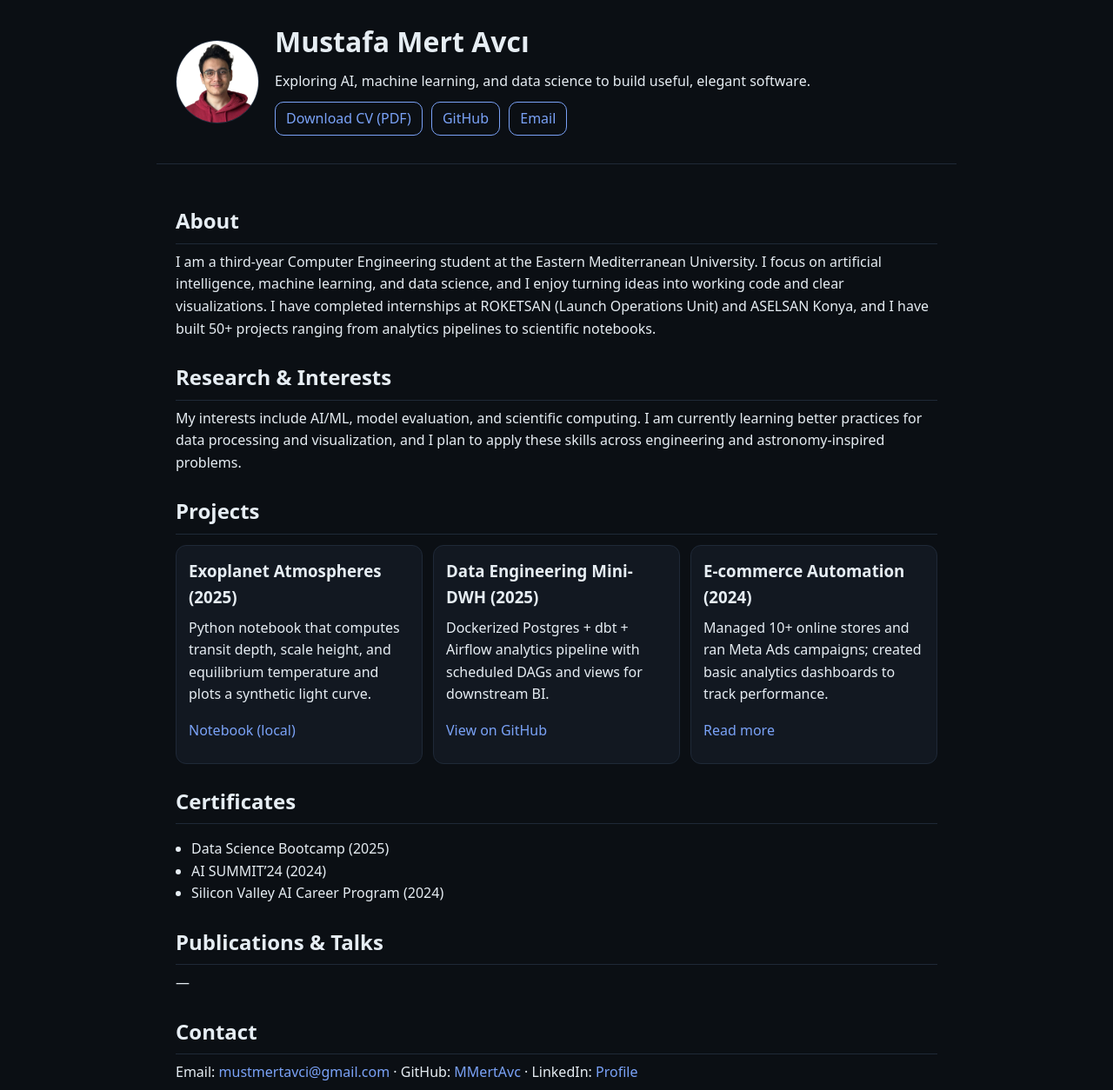
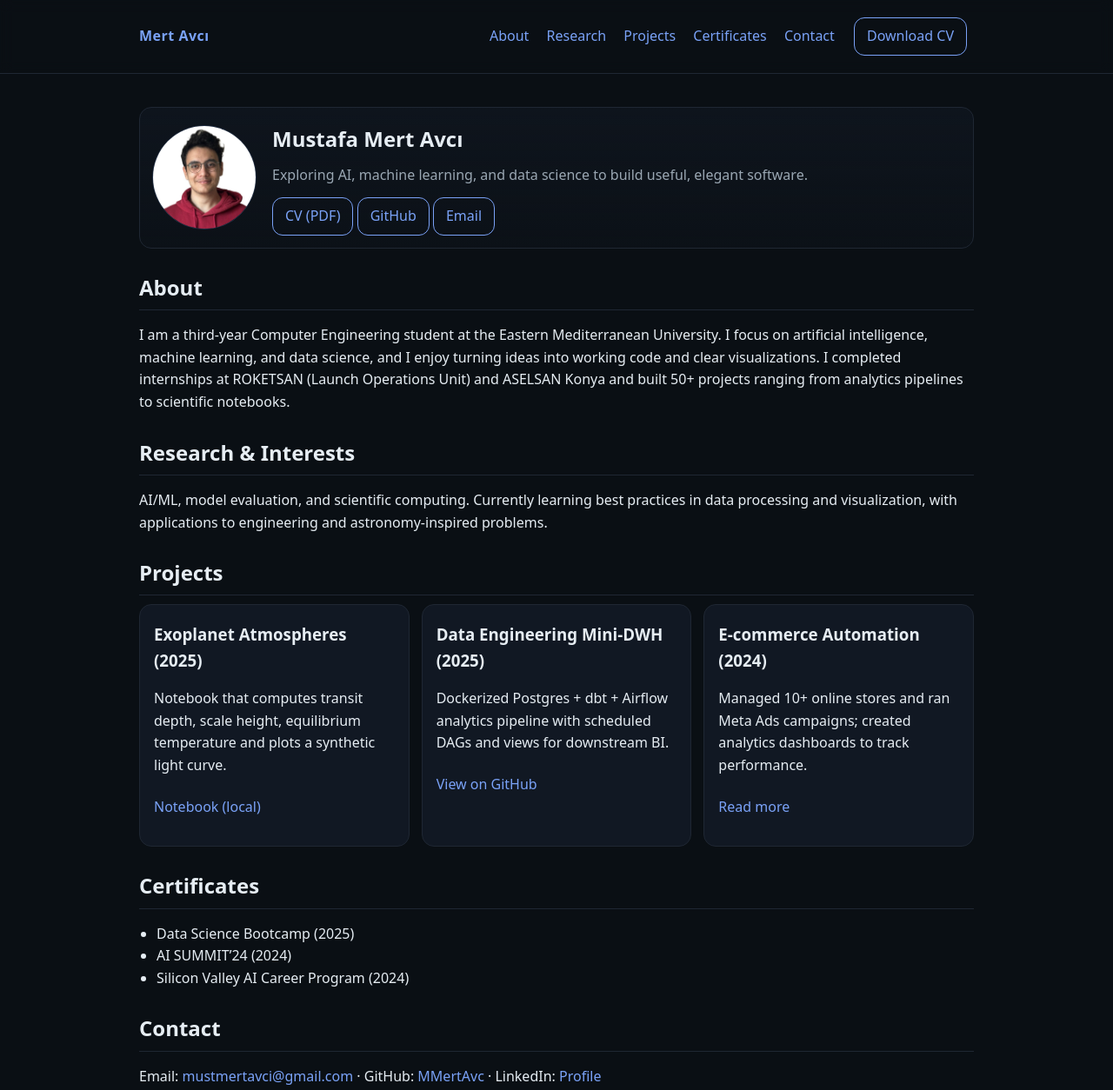
Before and after one commit to MMertAvc/MMertAvc.github.io, a plain HTML site: page index.html in a window 1280 px wide. Shown: the top 1254 px of the page at 87% size. Drawn offline with Linux system fonts and the light colour scheme.

Commit message:
Add files via upload

```diff
--- /dev/null
+++ b/assets/css/style.css
@@ -0,0 +1,28 @@
+:root{
+  --bg:#0a0f14; --fg:#e6edf3; --muted:#9aa7b3; --card:#111823; --acc:#7aa2f7; --line:#1f2733;
+}
+*{box-sizing:border-box} html,body{margin:0;padding:0}
+body{background:var(--bg);color:var(--fg);font:16px/1.6 system-ui,Segoe UI,Roboto,Helvetica,Arial}
+a{color:var(--acc);text-decoration:none} a:hover{text-decoration:underline}
+.container{max-width:1000px;margin:0 auto;padding:20px}
+.header{border-bottom:1px solid var(--line);position:sticky;top:0;background:rgba(10,15,20,.8);backdrop-filter:blur(8px);z-index:10}
+.header-inner{display:flex;align-items:center;justify-content:space-between;gap:14px}
+.brand{font-weight:800;letter-spacing:.5px}
+.nav a{margin:0 8px} .nav .btn{margin-left:10px}
+.btn{display:inline-block;border:1px solid var(--acc);padding:8px 14px;border-radius:12px}
+.btn.ghost{background:transparent}
+.hero{display:grid;grid-template-columns:120px 1fr;gap:18px;align-items:center;margin-top:18px;padding:14px;border:1px solid var(--line);border-radius:14px;background:linear-gradient(180deg, rgba(17,24,35,.6), rgba(17,24,35,.2))}
+.hero img{width:120px;height:120px;border-radius:50%;object-fit:cover;border:1px solid #223046}
+h1,h2,h3{margin:.2rem 0 .6rem}
+h2{margin-top:26px;border-bottom:1px solid var(--line);padding-bottom:6px}
+.tag{color:var(--muted);margin:.3rem 0 .8rem}
+.grid{display:grid;grid-template-columns:repeat(auto-fit,minmax(260px,1fr));gap:14px}
+.card{background:var(--card);border:1px solid var(--line);border-radius:14px;padding:16px;min-height:160px}
+.link{display:inline-block;margin-top:6px}
+.bullets{padding-left:20px}
+.footer{border-top:1px solid var(--line);margin-top:28px;background:#0b1219}
+.footer p{margin:0;padding:16px 0;text-align:center;opacity:.8}
+@media(max-width:640px){
+  .hero{grid-template-columns:1fr}
+  .nav a{margin:0 6px}
+}
--- a/index.html
+++ b/index.html
@@ -3,61 +3,74 @@
 <head>
   <meta charset="utf-8">
   <meta name="viewport" content="width=device-width, initial-scale=1">
-  <title>Mustafa Mert Avcı — Personal Website</title>
-  <meta name="description" content="Computer Engineering student exploring AI, ML, and data science through hands-on projects.">
-  <link rel="stylesheet" href="style.css">
+  <title>Mustafa Mert Avcı — Portfolio</title>
+  <meta name="description" content="AI/ML & Data Science projects, CV, and contact for Mustafa Mert Avcı.">
+  <link rel="stylesheet" href="assets/css/style.css">
 </head>
 <body>
-  <header class="wrap hero">
-    <img src="assets/me.jpg" alt="Portrait of Mustafa Mert Avcı" class="avatar">
-    <div>
-      <h1>Mustafa Mert Avcı</h1>
-      <p class="tagline">Exploring AI, machine learning, and data science to build useful, elegant software.</p>
-      <p class="links">
-        <a class="btn" href="cv/Mustafa_Mert_Avci_CV.pdf" target="_blank" rel="noopener">Download CV (PDF)</a>
-        <a class="btn ghost" href="https://github.com/MMertAvc" target="_blank" rel="noopener">GitHub</a>
-        <a class="btn ghost" href="mailto:mustmertavci@gmail.com">Email</a>
-      </p>
+  <header class="header">
+    <div class="container header-inner">
+      <a class="brand" href="#">Mert Avcı</a>
+      <nav class="nav">
+        <a href="#about">About</a>
+        <a href="#research">Research</a>
+        <a href="#projects">Projects</a>
+        <a href="#certs">Certificates</a>
+        <a href="#contact">Contact</a>
+        <a class="btn" href="cv/Mustafa_Mert_Avci_CV.pdf" target="_blank" rel="noopener">Download CV</a>
+      </nav>
     </div>
   </header>
 
-  <main class="wrap">
-    <section>
+  <main class="container">
+    <section class="hero">
+      <img src="assets/img/me.jpg" alt="Portrait of Mustafa Mert Avcı">
+      <div>
+        <h1>Mustafa Mert Avcı</h1>
+        <p class="tag">Exploring AI, machine learning, and data science to build useful, elegant software.</p>
+        <div class="cta">
+          <a class="btn" href="cv/Mustafa_Mert_Avci_CV.pdf" target="_blank" rel="noopener">CV (PDF)</a>
+          <a class="btn ghost" href="https://github.com/MMertAvc" target="_blank" rel="noopener">GitHub</a>
+          <a class="btn ghost" href="mailto:mustmertavci@gmail.com">Email</a>
+        </div>
+      </div>
+    </section>
+
+    <section id="about">
       <h2>About</h2>
       <p>I am a third-year Computer Engineering student at the Eastern Mediterranean University. I focus on artificial intelligence,
-         machine learning, and data science, and I enjoy turning ideas into working code and clear visualizations. I have completed internships
-         at ROKETSAN (Launch Operations Unit) and ASELSAN Konya, and I have built 50+ projects ranging from analytics pipelines to
-         scientific notebooks.</p>
+         machine learning, and data science, and I enjoy turning ideas into working code and clear visualizations. I completed internships
+         at ROKETSAN (Launch Operations Unit) and ASELSAN Konya and built 50+ projects ranging from analytics pipelines to scientific notebooks.</p>
     </section>
 
-    <section>
+    <section id="research">
       <h2>Research & Interests</h2>
-      <p>My interests include AI/ML, model evaluation, and scientific computing. I am currently learning better practices for
-         data processing and visualization, and I plan to apply these skills across engineering and astronomy-inspired problems.</p>
+      <p>AI/ML, model evaluation, and scientific computing. Currently learning best practices in data processing and visualization, with
+         applications to engineering and astronomy-inspired problems.</p>
     </section>
 
-    <section>
+    <section id="projects">
       <h2>Projects</h2>
-      <ul class="cards">
-        <li>
+      <div class="grid">
+        <article class="card">
           <h3>Exoplanet Atmospheres (2025)</h3>
-          <p>Python notebook that computes transit depth, scale height, and equilibrium temperature and plots a synthetic light curve.</p>
-          <p><a href="#" class="card-link">Notebook (local)</a></p>
-        </li>
-        <li>
+          <p>Notebook that computes transit depth, scale height, equilibrium temperature and plots a synthetic light curve.</p>
+          <p><a href="#" class="link">Notebook (local)</a></p>
+        </article>
+        <article class="card">
           <h3>Data Engineering Mini-DWH (2025)</h3>
           <p>Dockerized Postgres + dbt + Airflow analytics pipeline with scheduled DAGs and views for downstream BI.</p>
-          <p><a href="https://github.com/MMertAvc" target="_blank" rel="noopener" class="card-link">View on GitHub</a></p>
-        </li>
-        <li>
-          <h3>E-commerce Automation (2024)</h3>
-          <p>Managed 10+ online stores and ran Meta Ads campaigns; created basic analytics dashboards to track performance.</p>
-          <p><a href="https://github.com/MMertAvc" target="_blank" rel="noopener" class="card-link">Read more</a></p>
-        </li>
-      </ul>
+          <p><a href="https://github.com/MMertAvc" target="_blank" rel="noopener" class="link">View on GitHub</a></p>
+        </article>
+        <article class="card">
+          <h3>E‑commerce Automation (2024)</h3>
+          <p>Managed 10+ online stores and ran Meta Ads campaigns; created analytics dashboards to track performance.</p>
+          <p><a href="https://github.com/MMertAvc" target="_blank" rel="noopener" class="link">Read more</a></p>
+        </article>
+      </div>
     </section>
 
-    <section>
+    <section id="certs">
       <h2>Certificates</h2>
       <ul class="bullets">
         <li>Data Science Bootcamp (2025)</li>
@@ -66,21 +79,18 @@
       </ul>
     </section>
 
-    <section>
-      <h2>Publications & Talks</h2>
-      <p>—</p>
-    </section>
-
-    <section>
+    <section id="contact">
       <h2>Contact</h2>
-      <p>Email: <a href="mailto:mustmertavci@gmail.com">mustmertavci@gmail.com</a> · GitHub: <a href="https://github.com/MMertAvc" target="_blank" rel="noopener">MMertAvc</a> · LinkedIn: <a href="https://www.linkedin.com/in/mustafa-mert-avcı-a8a24732b" target="_blank" rel="noopener">Profile</a></p>
+      <p>Email: <a href="mailto:mustmertavci@gmail.com">mustmertavci@gmail.com</a> · GitHub: <a href="https://github.com/MMertAvc" target="_blank" rel="noopener">MMertAvc</a> · LinkedIn: <a href="https://www.linkedin.com/in/mustafa-mert-avci-a8a24732b/" target="_blank" rel="noopener">Profile</a></p>
     </section>
   </main>
 
-  <footer class="wrap footer">
-    <p>© <span id="y"></span> Mustafa Mert Avcı</p>
+  <footer class="footer">
+    <div class="container">
+      <p>© <span id="year"></span> Mustafa Mert Avcı</p>
+    </div>
   </footer>
 
-  <script>document.getElementById('y').textContent = new Date().getFullYear();</script>
+  <script>document.getElementById('year').textContent = new Date().getFullYear();</script>
 </body>
 </html>
```
Also changed, not shown: assets/img/me.jpg (added).
